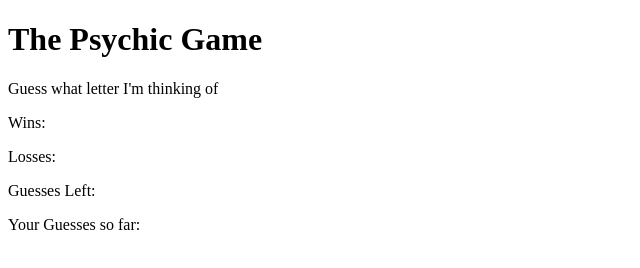
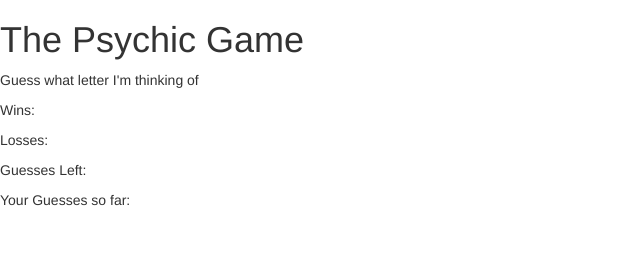
Before and after one commit to bijanshafiei/Psychic-Game, a plain HTML site: page index.html in a window 1280 px wide. Shown: the whole page, without its empty margins (0-640 px from the left). Drawn offline with nearby package versions, Linux system fonts and the light colour scheme.

Commit message:
fixed disappearing h1

```diff
--- a/index.html
+++ b/index.html
@@ -3,15 +3,19 @@
 <head>
 	<meta charset ="UTF-8">
 	<title>Psychic Game!</title>
-
+	<!-- Begin Bootstrap-->
+	<link rel="stylesheet" href="https://maxcdn.bootstrapcdn.com/bootstrap/3.3.7/css/bootstrap.min.css" integrity="sha384-BVYiiSIFeK1dGmJRAkycuHAHRg32OmUcww7on3RYdg4Va+PmSTsz/K68vbdEjh4u" crossorigin="anonymous">
 	<script type="text/javascript" src="assets/javascript/game.js"></script>
 
 </head>
 <body>
 
+<h1>The Psychic Game</h1>
+
 <div id="game">
 
-<h1>The Psychic Game</h1>
+
+
 
 <p>Guess what letter I'm thinking of</p>
 
```
Also changed, not shown: 1 other file.
